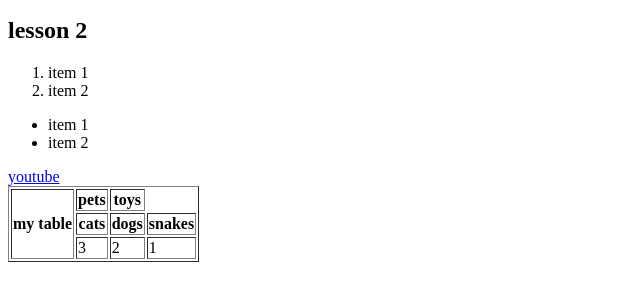
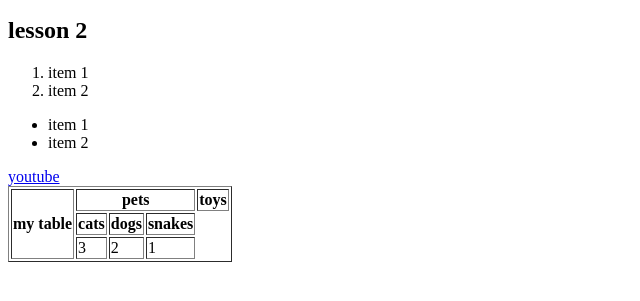
Before and after one commit to Idodi1984/bagrut, a plain HTML site: page index.html in a window 1280 px wide. Shown: the part 101-402 px from the top of the page, without its empty margins (0-640 px from the left). Drawn offline with Linux system fonts and the light colour scheme.

Commit message:
Update index.html

```diff
--- a/index.html
+++ b/index.html
@@ -39,7 +39,7 @@
         <th rowspan="3">
           my table
         </th>
-        <th callspan="3">
+        <th colspan="3">
           pets
         </th>
         <th>
```
